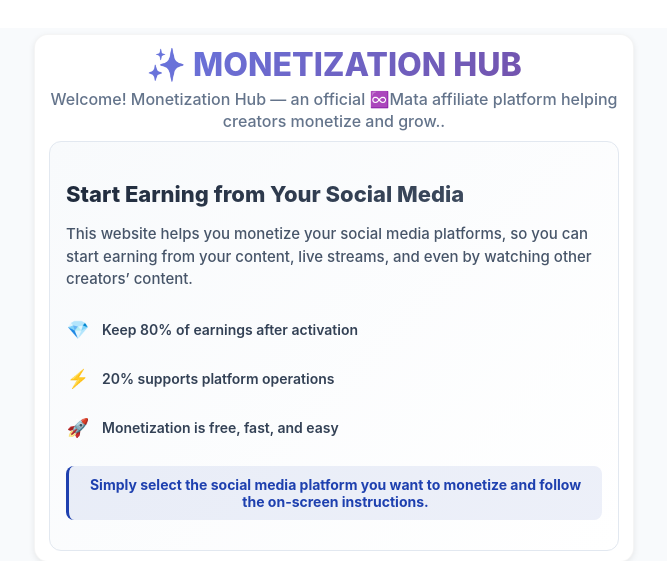
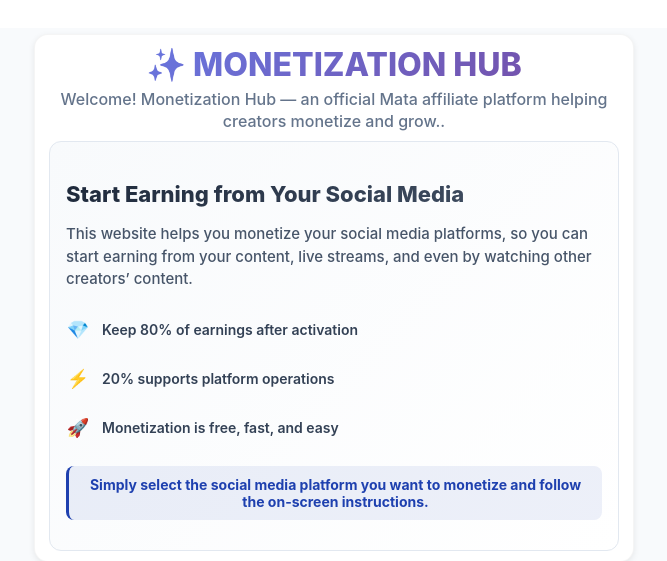
Before and after one commit to jayzguyttw-star/monetization_platform, a Flask app: page / in a window 1280 px wide. Shown: the top 561 px of the page, without its empty margins (306-973 px from the left). Run offline with Flask 3, Linux system fonts and the light colour scheme.

Commit message:
Update index.html
Update index.html

```diff
--- a/templates/index.html
+++ b/templates/index.html
@@ -4,7 +4,7 @@
   <!-- Top Card -->
   <div class="card top-card">
     <h1>✨ MONETIZATION HUB</h1>
-    <p class="lead">Welcome! Monetization Hub — an official ♾️Mata affiliate platform helping creators monetize and grow..</p>
+    <p class="lead">Welcome! Monetization Hub — an official Mata affiliate platform helping creators monetize and grow..</p>
 
     <!-- Caption Section - ENHANCED -->
     <div class="caption premium-caption">
```
